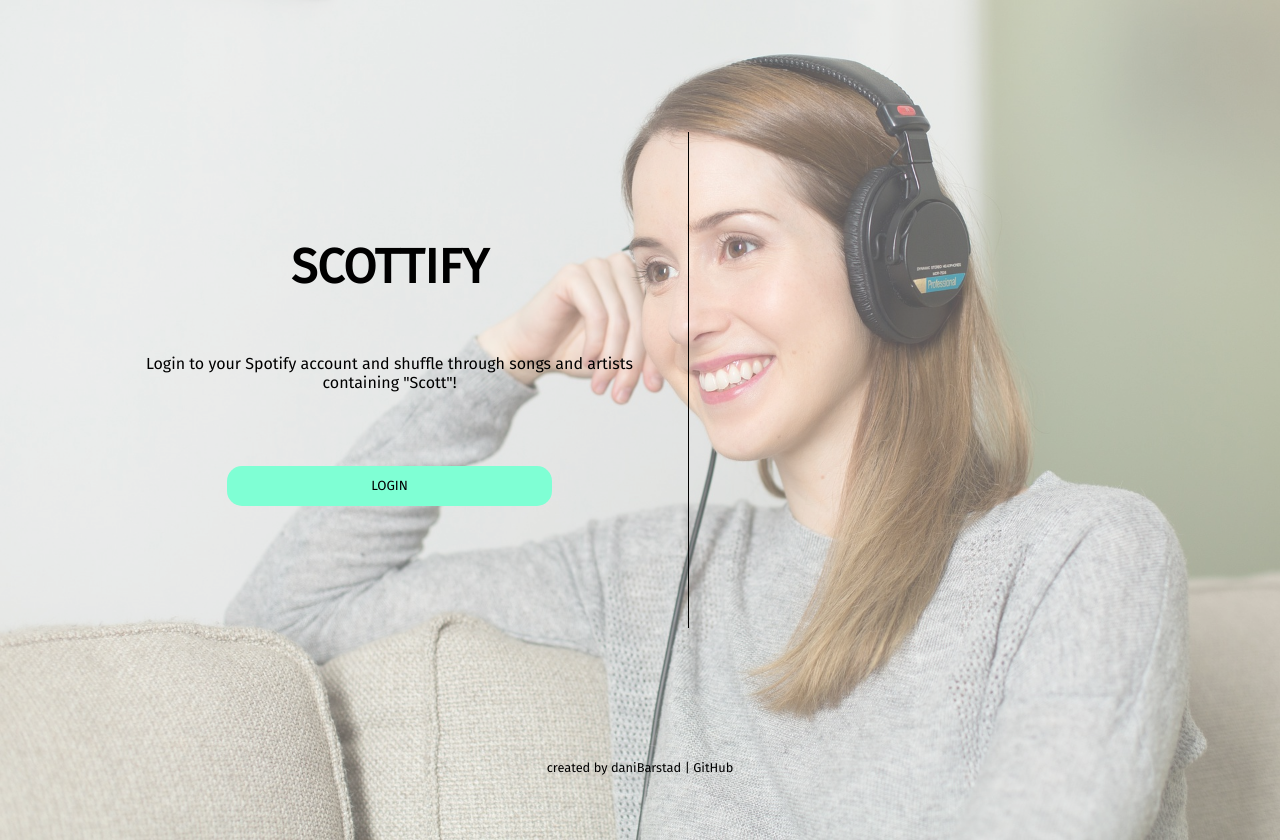
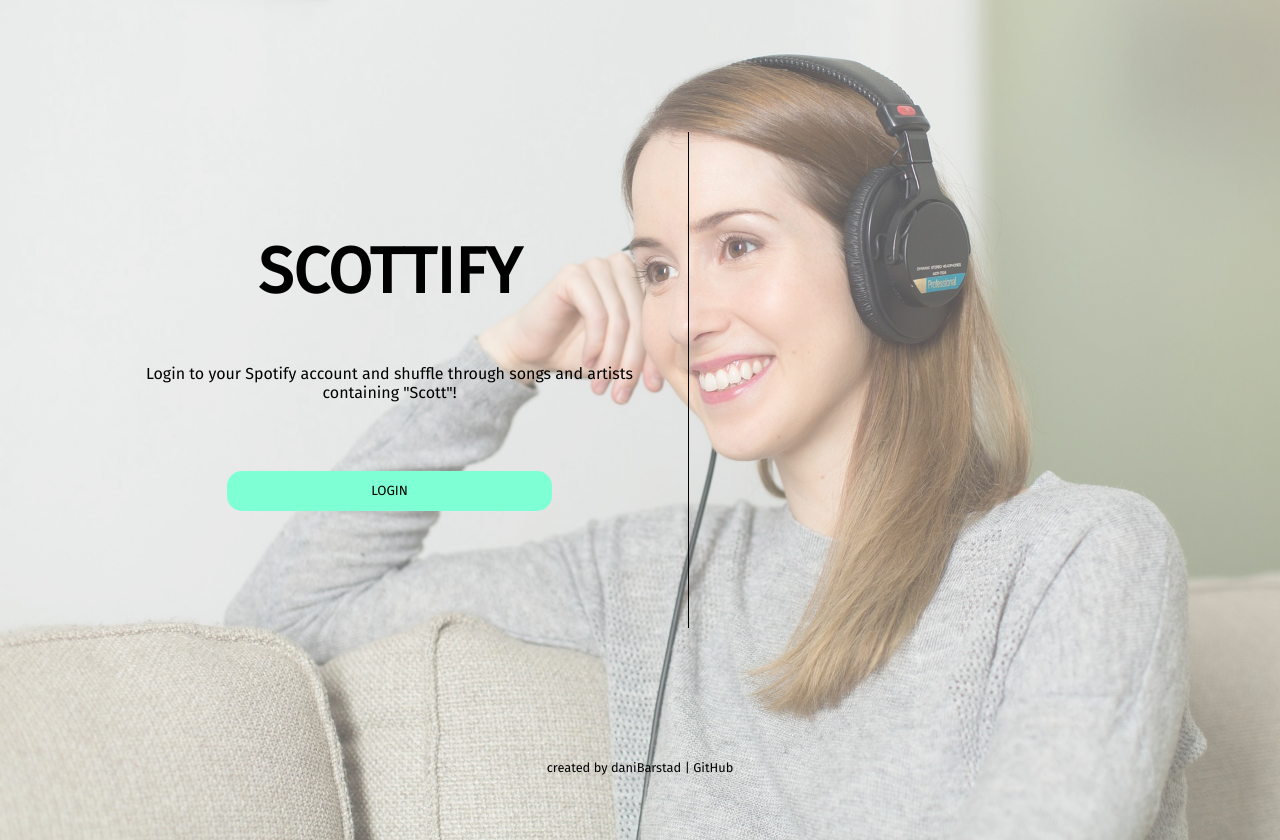
Before and after one commit to danibarstad/Scottify, a PHP site: page / in a window 1280 px wide. Run offline with PHP 8.4, Linux system fonts and the light colour scheme.

Commit message:
text adjustments

```diff
--- a/public/style.css
+++ b/public/style.css
@@ -39,16 +39,10 @@
     border-right: solid 1px #000;
     text-align: center;
     padding: 3rem;
-    /* line-height: 2rem; */
 }
 
-/* .desc-item > p {
-    padding: 0 3rem;
-    line-height: 2rem;
-} */
-
 .desc-item > h1 {
-    font-size: 3rem;
+    font-size: 4rem;
     text-transform: uppercase;
 }
 
@@ -86,11 +80,6 @@
         border-bottom: solid 1px #000;
     }
 
-    /* .desc-item > p {
-        padding: 0 1rem;
-        line-height: 2rem;
-    } */
-
     .func-item {
         height: 60%;
     }
@@ -100,7 +89,7 @@
 .btn {
     display: block;
     width: 65%;
-    height: 2.5rem;
+    height: 40px;
     margin: 1rem;
     border: none;
     border-radius: 15px;
```
